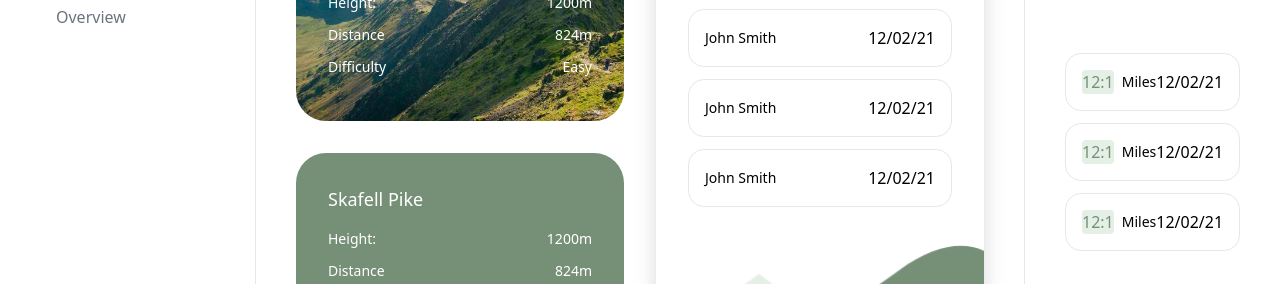
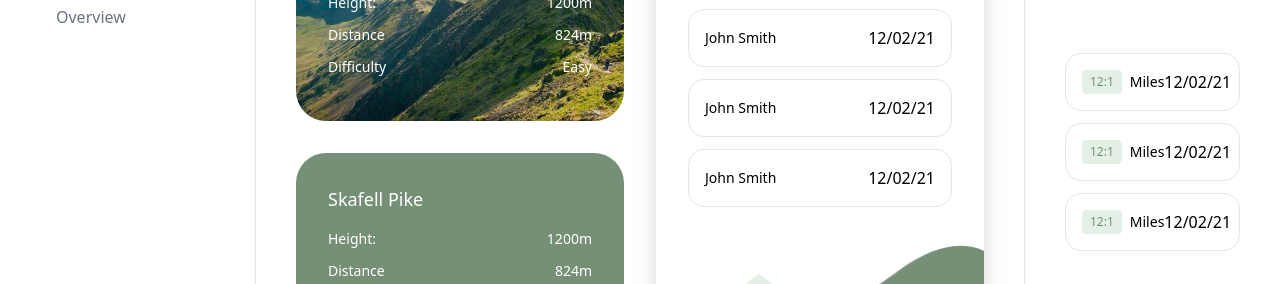
Before and after one commit to vectrobyte/walker-concept-react, a React (Create React App) app: page / in a window 1280 px wide. Shown: the part 203-487 px from the top of the page. Built offline with nearby package versions, Linux system fonts and the light colour scheme.

Commit message:
feat: add paddings around pill

```diff
--- a/src/views/WalkerConcept/recent-walks/RecentWalks.tsx
+++ b/src/views/WalkerConcept/recent-walks/RecentWalks.tsx
@@ -22,21 +22,21 @@
       <ol>
         <li className="border rounded-2xl p-4 flex items-center justify-between mb-3 bg-white">
           <div className="flex items-center">
-            <div className="rounded pill mr-2">12:1</div>
+            <div className="rounded p-1 px-2 text-xs pill mr-2">12:1</div>
             <div className="text-sm">Miles</div>
           </div>
           <div className="">12/02/21</div>
         </li>
         <li className="border rounded-2xl p-4 flex items-center justify-between mb-3 bg-white">
           <div className="flex items-center">
-            <div className="rounded pill mr-2">12:1</div>
+            <div className="rounded p-1 px-2 text-xs pill mr-2">12:1</div>
             <div className="text-sm">Miles</div>
           </div>
           <div className="">12/02/21</div>
         </li>
         <li className="border rounded-2xl p-4 flex items-center justify-between mb-3 bg-white">
           <div className="flex items-center">
-            <div className="rounded pill mr-2">12:1</div>
+            <div className="rounded p-1 px-2 text-xs pill mr-2">12:1</div>
             <div className="text-sm">Miles</div>
           </div>
           <div className="">12/02/21</div>
```
